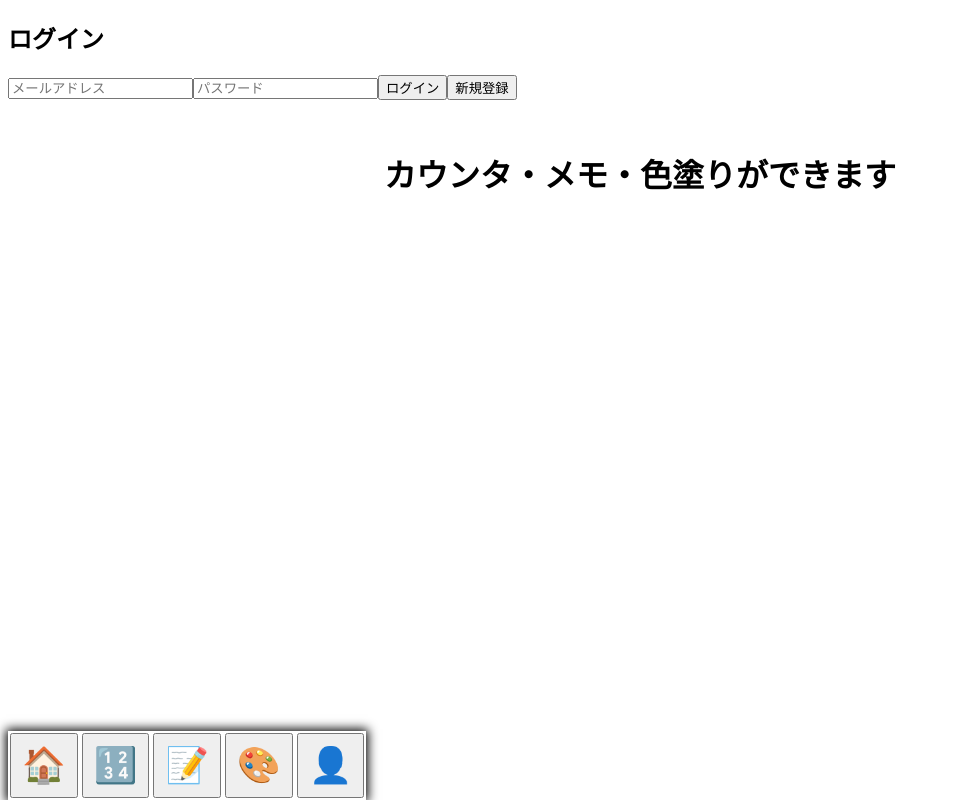
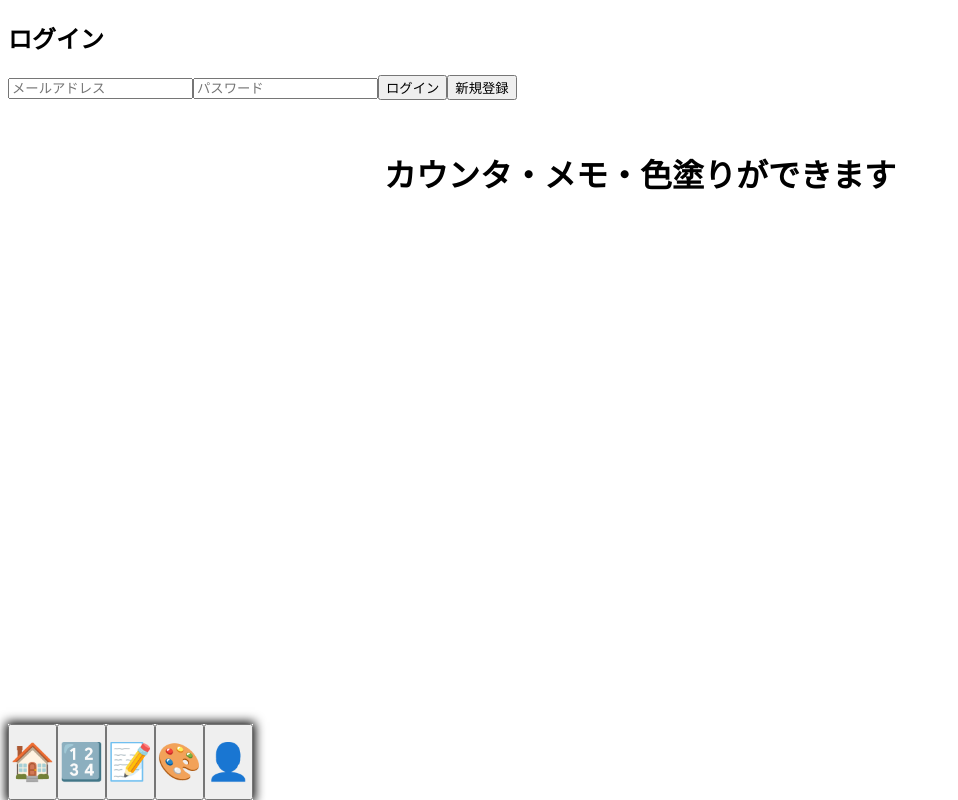
Before and after one commit to hototohototo/my-app-memo-counter-coloring, a Vue app: page / in a window 1280 px wide. Shown: the whole page, without its empty margins (0-958 px from the left). Built offline with nearby package versions, Linux system fonts and the light colour scheme; no server answers.

Commit message:
Button UI fix

```diff
--- a/src/App.vue
+++ b/src/App.vue
@@ -348,15 +348,34 @@ watch([counterBig, counterMid, memoText, counterBig2, counterMid2, window1Color,
   box-shadow:  0 0 10px 2px rgba(0, 0, 0, 1);  /* 影を付けて浮いた感じに */
 }
 .nav button {
-  margin: 2px;
+  /* margin: 2px;
   padding: 10px 10px;
-  font-size: 35px;
+  font-size: 35px; */
+  font-size: 13.3vw;      /* ビューポート幅の 14.25% */
+  padding: 0 0;
+  /* width: 30%;          親（ナビ）の幅の 20% */
   cursor: pointer;
 }
 .nav :hover {
   background: #ddd;          /* ホバー時の背景色 */
   color: #000;               /* 文字色を濃く */
   cursor: text;
+}
+
+/* タブレット以上 */
+@media (min-width: 768px) {
+  .nav button {
+    font-size: 32px;
+    padding: 12px 0;
+  }
+}
+
+/* PC以上 */
+@media (min-width: 1024px) {
+  .nav button {
+    font-size: 36px;
+    padding: 15px 0;
+  }
 }
 
 .page {
```
